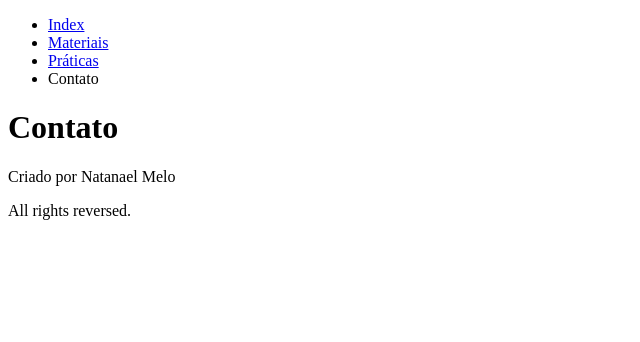
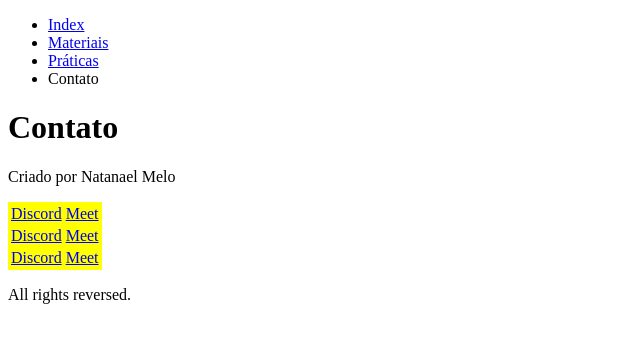
Before and after one commit to Natanael135/pratica2-capacitabrasil, a plain HTML site: page contato.html in a window 1280 px wide. Shown: the whole page, without its empty margins (0-640 px from the left). Drawn offline with Linux system fonts and the light colour scheme.

Commit message:
feat: Adicionar tabela de contatos na página de contato e estilo inline

```diff
--- a/contato.html
+++ b/contato.html
@@ -20,6 +20,33 @@
     <main>
       <h1>Contato</h1>
       <p>Criado por Natanael Melo</p>
+
+      <table style="background-color: yellow">
+        <tr>
+          <td>
+            <a href="https://discord.gg/mMxRX2ez" target="_blank">Discord</a>
+          </td>
+          <td>
+            <a href="meet.google.com/hve-ztbe-oox" target="_blank">Meet</a>
+          </td>
+        </tr>
+        <tr>
+          <td>
+            <a href="https://discord.gg/mMxRX2ez" target="_blank">Discord</a>
+          </td>
+          <td>
+            <a href="meet.google.com/hve-ztbe-oox" target="_blank">Meet</a>
+          </td>
+        </tr>
+        <tr>
+          <td>
+            <a href="https://discord.gg/mMxRX2ez" target="_blank">Discord</a>
+          </td>
+          <td>
+            <a href="meet.google.com/hve-ztbe-oox" target="_blank">Meet</a>
+          </td>
+        </tr>
+      </table>
     </main>
 
     <footer>
```
